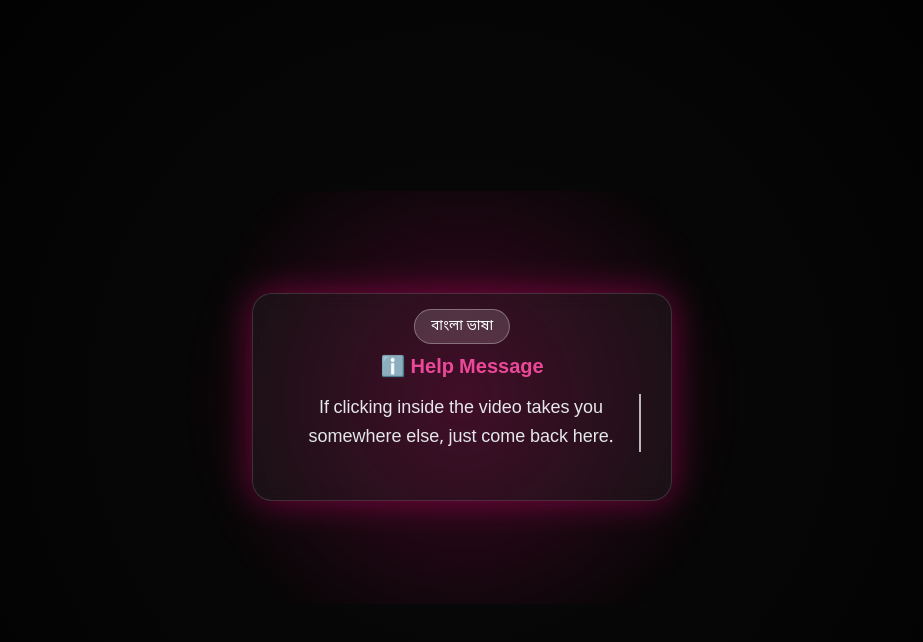
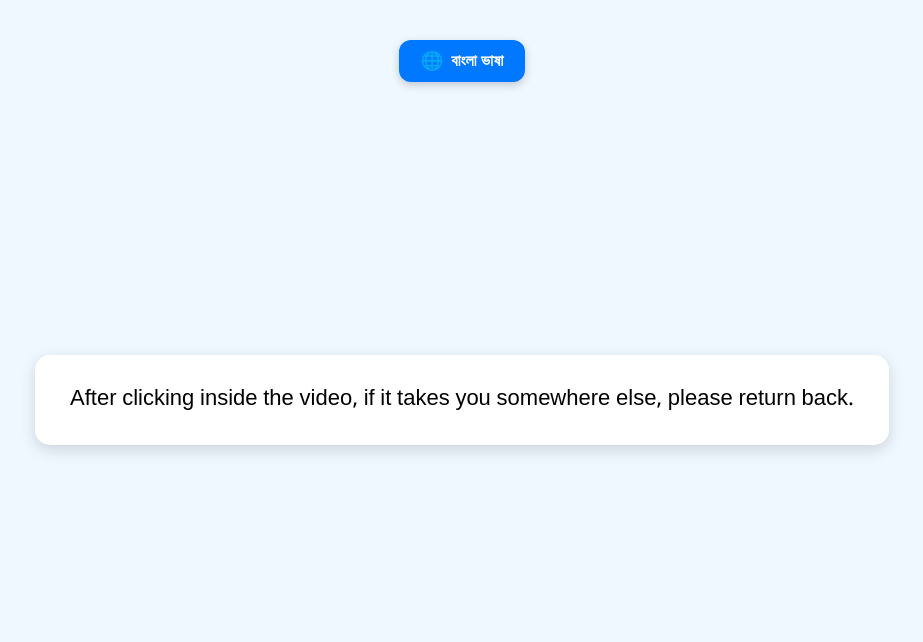
Before and after one commit to SKviral/help, a plain HTML site: page index.html in a window 1280 px wide. Shown: the whole page, without its empty margins (178-1101 px from the left). Drawn offline with nearby package versions, Linux system fonts and the light colour scheme.

Commit message:
Update index.html

```diff
--- a/index.html
+++ b/index.html
@@ -1,167 +1,112 @@
 <!DOCTYPE html>
 <html lang="bn">
 <head>
-  <meta charset="UTF-8" />
-  <meta name="viewport" content="width=device-width, initial-scale=1.0" />
-  <title>সহায়তা | Help</title>
-
-  <!-- Tailwind CSS -->
-  <script src="https://cdn.tailwindcss.com"></script>
-
+  <meta charset="UTF-8">
+  <meta name="viewport" content="width=device-width, initial-scale=1.0">
+  <title>Language Switch Demo</title>
   <style>
     body {
-      font-family: 'Noto Sans Bengali', sans-serif;
-      background: radial-gradient(circle at center, #0a0a0a, #000);
-      color: white;
+      font-family: "Noto Sans Bengali", sans-serif;
+      background-color: #f0f8ff;
       display: flex;
+      flex-direction: column;
       align-items: center;
       justify-content: center;
       height: 100vh;
       margin: 0;
-      padding: 20px;
-      overflow: hidden;
+      transition: background-color 0.5s ease;
     }
 
-    .help-box {
-      position: relative;
-      background: rgba(20, 20, 20, 0.85);
-      border: 1px solid rgba(255, 255, 255, 0.15);
-      border-radius: 20px;
-      padding: 60px 30px 40px;
-      text-align: center;
-      max-width: 420px;
-      width: 90%;
-      box-shadow: 0 0 35px rgba(255, 0, 128, 0.4);
-      backdrop-filter: blur(10px);
-      animation: float 4s ease-in-out infinite;
+    #language-toggle {
+      position: absolute;
+      top: 40px;
+      background-color: #0078ff;
+      color: white;
+      border: none;
+      padding: 10px 22px;
+      border-radius: 12px;
+      cursor: pointer;
+      font-size: 16px;
+      font-weight: bold;
+      display: flex;
+      align-items: center;
+      gap: 8px;
+      transition: all 0.3s ease;
+      box-shadow: 0 3px 8px rgba(0, 0, 0, 0.2);
     }
 
-    @keyframes float {
-      0%, 100% { transform: translateY(0px); }
-      50% { transform: translateY(-6px); }
+    #language-toggle:hover {
+      background-color: #005fcc;
+      transform: scale(1.05);
     }
 
-    .glow {
-      position: absolute;
-      top: -50%;
-      left: -50%;
-      width: 200%;
-      height: 200%;
-      background: radial-gradient(circle, rgba(255, 0, 128, 0.2), transparent 60%);
-      animation: rotate 10s linear infinite;
-      z-index: 0;
+    .text-box {
+      max-width: 80%;
+      text-align: center;
+      font-size: 22px;
+      line-height: 1.8;
+      background: #ffffff;
+      padding: 25px 35px;
+      border-radius: 15px;
+      box-shadow: 0 5px 15px rgba(0, 0, 0, 0.15);
+      opacity: 1;
+      transition: opacity 0.5s ease;
     }
 
-    @keyframes rotate {
-      from { transform: rotate(0deg); }
-      to { transform: rotate(360deg); }
+    .fade {
+      opacity: 0;
     }
 
-    .content {
-      position: relative;
-      z-index: 2;
-    }
-
-    .lang-btn {
-      position: absolute;
-      top: 15px;
-      left: 50%;
-      transform: translateX(-50%);
-      background: rgba(255, 255, 255, 0.15);
-      border: 1px solid rgba(255, 255, 255, 0.3);
-      color: white;
-      font-size: 14px;
-      padding: 6px 16px;
-      border-radius: 20px;
-      cursor: pointer;
-      transition: all 0.3s ease;
-      z-index: 3;
-    }
-
-    .lang-btn:hover {
-      background: rgba(255, 0, 128, 0.4);
-      box-shadow: 0 0 10px rgba(255, 0, 128, 0.7);
-    }
-
-    h2 {
-      margin-top: 25px;
-    }
-
-    /* Typing effect styles */
-    #message {
-      display: inline-block;
-      border-right: 2px solid rgba(255, 255, 255, 0.7);
-      white-space: pre-line;
-      overflow: hidden;
-    }
-
-    @keyframes blinkCursor {
-      50% { border-color: transparent; }
+    .globe {
+      font-size: 18px;
     }
   </style>
 </head>
 <body>
-  <div class="help-box">
-    <div class="glow"></div>
 
-    <button id="langToggle" class="lang-btn">English language</button>
+  <button id="language-toggle">
+    <span class="globe">🌐</span>
+    বাংলা ভাষা
+  </button>
 
-    <div class="content">
-      <h2 id="title" class="text-pink-500 text-xl font-semibold mb-3">ℹ️ সহায়তা বার্তা</h2>
-      <p id="message" class="text-gray-200 leading-relaxed text-lg"></p>
-    </div>
+  <div id="content" class="text-box">
+    ভিডিও মধ্যে ক্লিক করার পরে অন্য কোন জায়গায় নিয়ে গেলে ব্যাকে চলে আসবেন।
   </div>
 
   <script>
-    const messages = {
-      bn: {
-        title: "ℹ️ সহায়তা বার্তা",
-        message: "ভিডিও মধ্যে ক্লিক করার পরে অন্য কোন জায়গায় নিয়ে গেলে ব্যাকে চলে আসবেন।",
-        btn: "English language"
-      },
-      en: {
-        title: "ℹ️ Help Message",
-        message: "If clicking inside the video takes you somewhere else, just come back here.",
-        btn: "বাংলা ভাষা"
-      }
+    const content = document.getElementById("content");
+    const toggleButton = document.getElementById("language-toggle");
+
+    const texts = {
+      bn: "ভিডিও মধ্যে ক্লিক করার পরে অন্য কোন জায়গায় নিয়ে গেলে ব্যাকে চলে আসবেন।",
+      en: "After clicking inside the video, if it takes you somewhere else, please return back."
     };
 
-    function detectLanguage() {
-      const userLang = navigator.language || navigator.userLanguage;
-      return userLang.startsWith("bn") ? "bn" : "en";
+    let currentLang = (navigator.language.startsWith("bn")) ? "bn" : "en";
+
+    function updateLanguage(lang) {
+      content.classList.add("fade");
+      setTimeout(() => {
+        content.textContent = texts[lang];
+        content.classList.remove("fade");
+      }, 400);
+
+      if (lang === "bn") {
+        toggleButton.innerHTML = '<span class="globe">🌐</span> English';
+        document.documentElement.lang = "bn";
+      } else {
+        toggleButton.innerHTML = '<span class="globe">🌐</span> বাংলা ভাষা';
+        document.documentElement.lang = "en";
+      }
     }
 
-    let currentLang = detectLanguage();
-
-    const titleEl = document.getElementById("title");
-    const msgEl = document.getElementById("message");
-    const btnEl = document.getElementById("langToggle");
-
-    function typeText(text) {
-      msgEl.innerHTML = "";
-      let index = 0;
-      const interval = setInterval(() => {
-        msgEl.textContent = text.slice(0, index);
-        index++;
-        if (index > text.length) clearInterval(interval);
-      }, 60); // টাইপ স্পিড (মিলিসেকেন্ডে)
-    }
-
-    function setLanguage(lang) {
-      const data = messages[lang];
-      titleEl.innerText = data.title;
-      btnEl.innerText = data.btn;
-      currentLang = lang;
-      typeText(data.message);
-    }
-
-    btnEl.addEventListener("click", () => {
-      const newLang = currentLang === "bn" ? "en" : "bn";
-      setLanguage(newLang);
+    toggleButton.addEventListener("click", () => {
+      currentLang = (currentLang === "bn") ? "en" : "bn";
+      updateLanguage(currentLang);
     });
 
-    // প্রথমবার অটো ডিটেক্ট করে সেট করা
-    setLanguage(currentLang);
+    updateLanguage(currentLang);
   </script>
+
 </body>
 </html>
```
